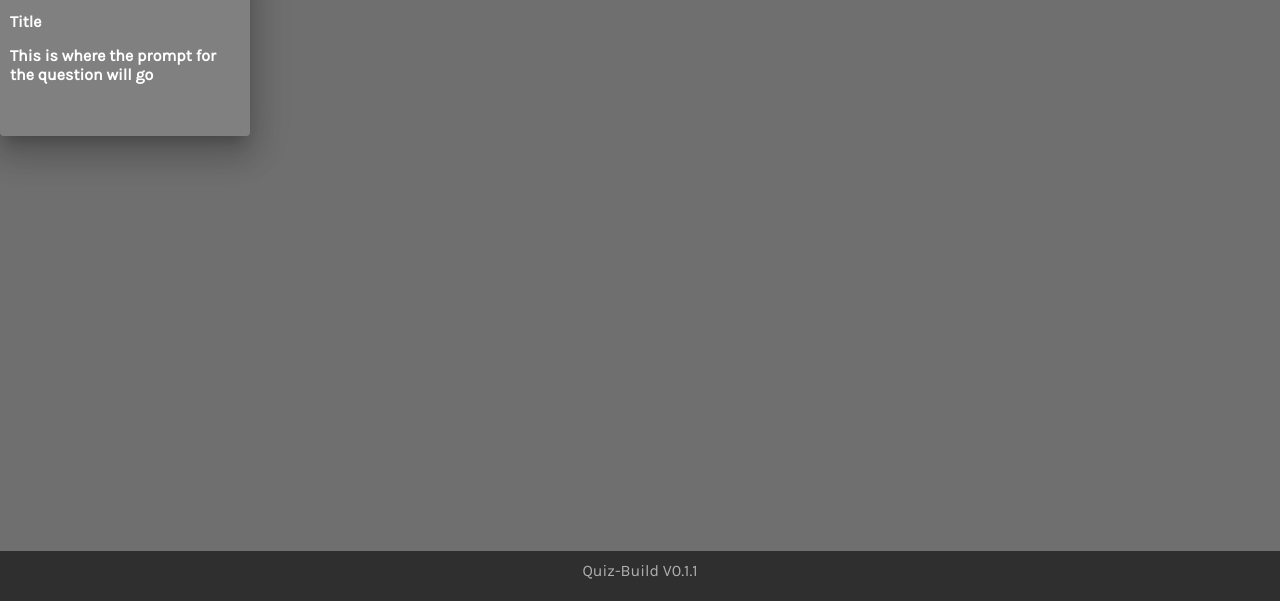
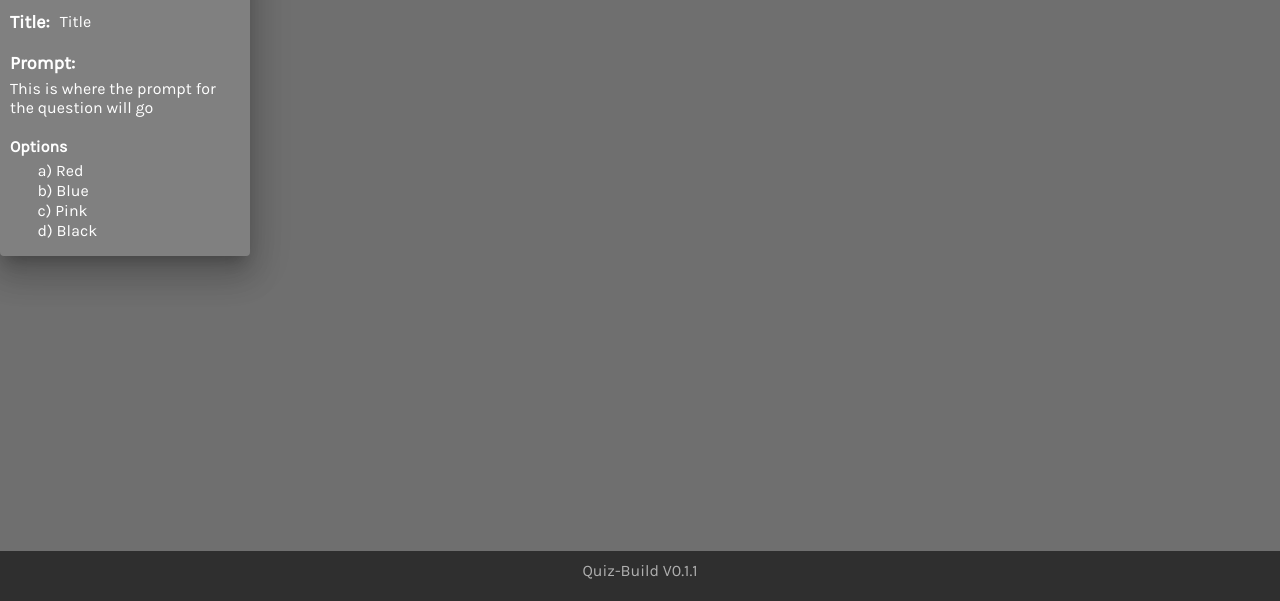
Before and after one commit to AWAlexWeber/quiz-build, a React app: page / in a window 1280 px wide. Both pictures are taken after a click on the button "ADD SQUARE". Shown: the part 199-800 px from the top of the page. Built offline with nearby package versions, Linux system fonts and the light colour scheme.

Commit message:
Minor adjustments

```diff
--- a/src/components/MoveableObj.js
+++ b/src/components/MoveableObj.js
@@ -14,7 +14,7 @@ export default class MoveableObj extends React.Component {
             top: 150,
             left: 0,
             width: 250,
-            height: 180
+            height: 300
         };
 
         this.move = this.move.bind(this);
--- a/src/components/QuestionSquare.js
+++ b/src/components/QuestionSquare.js
@@ -19,7 +19,14 @@ export default class QuestionSquare extends React.Component {
             editMode: false,
 
             promptTitle: "Title",
-            prompt: "This is where the prompt for the question will go"
+            prompt: "This is where the prompt for the question will go",
+
+            quizChoices: [
+                <div className = "quizChoice">a) Red</div>,
+                <div className = "quizChoice">b) Blue</div>,
+                <div className = "quizChoice">c) Pink</div>,
+                <div className = "quizChoice">d) Black</div>
+            ]
         };
     }
 
@@ -41,8 +48,14 @@ export default class QuestionSquare extends React.Component {
         let titleText = <div className ="quizSquareTitleText">{this.state.title}</div>
         let titleIcon = <FontAwesomeIcon icon={faPen} onClick = {() => {this.setState({editMode: true})}}/>;
 
-        let promptTitle = <div className ="quizSquarePromptTitle">{this.state.promptTitle}</div>
-        let promptText = <div className ="quizSquarePromptData">{this.state.prompt}</div>
+        let promptTitle = <div className ="quizSquarePromptTitle">
+            <div className = "quizSquarePromptTitleHeader">Title:</div>
+            <div className = "quizSquarePromptTitleInner">{this.state.promptTitle}</div>
+        </div>
+        let promptText = <div className ="quizSquarePromptData">
+            <div className = "quizSquarePromptTitleHeader">Prompt:</div>
+            <div className = "quizSquarePromptTitleInner">{this.state.prompt}</div>
+        </div>
 
         if (this.state.editMode) {
             titleText = <div className ="quizSquareTitleText"><TextField onChange = {(e) => this.onChangeTitle(e)} value = {this.state.title} className = "quizSquareTitleTextField"/></div>;
@@ -67,6 +80,13 @@ export default class QuestionSquare extends React.Component {
                             {promptTitle}
                             {promptText}
                         </div>
+
+                        <div className = "quizSquareChoiceContainer">
+                            <div className = "quizSquareChoiceTitle">Options</div>
+                            <div className = "quizSquareChoice">
+                                {this.state.quizChoices}
+                            </div>
+                        </div>
                     </div>
                 }
             />
--- a/src/css/Square.css
+++ b/src/css/Square.css
@@ -51,16 +51,32 @@
 /* * * * Prompt * * * */
 .quizSquarePrompt {
     width: 90% !important;
-    height: 50px;
+    height: auto;
     margin-top: 15px;
     padding-left: 5px;
 }
 
 .quizSquarePromptTitle {
-    color: white;
+
     padding-left: 5px;
     width: 100%;
     margin-bottom: 15px;
+    display: flex;
+}
+
+.quizSquarePromptTitleHeader {
+    color: white;
+    margin-right: 10px;
+    font-size: 18px;
+    font-weight: bold;
+    margin-top: -1px;
+    margin-bottom: 5px;
+}
+
+.quizSquarePromptTitleInner {
+    color: white;
+    font-size: 16px;
+    font-weight: lighter !important;
 }
 
 .quizSquarePromptData {
@@ -84,3 +100,27 @@
     padding: 3px !important;
     height: max-content !important;
 }
+
+/* Choice Container */
+
+.quizSquareChoiceContainer {
+    margin-top: 20px;
+}
+
+.quizSquareChoiceTitle {
+    color: white;
+    margin-left: 10px;
+    margin-bottom: -10px;
+}
+
+.quizSquareChoice {
+    margin-top: 15px;
+    width: 70%;
+    margin-left: 15%;
+}
+
+.quizChoice {
+    color: white;
+    margin-top: 1px;
+    font-weight: lighter !important;
+}
```
